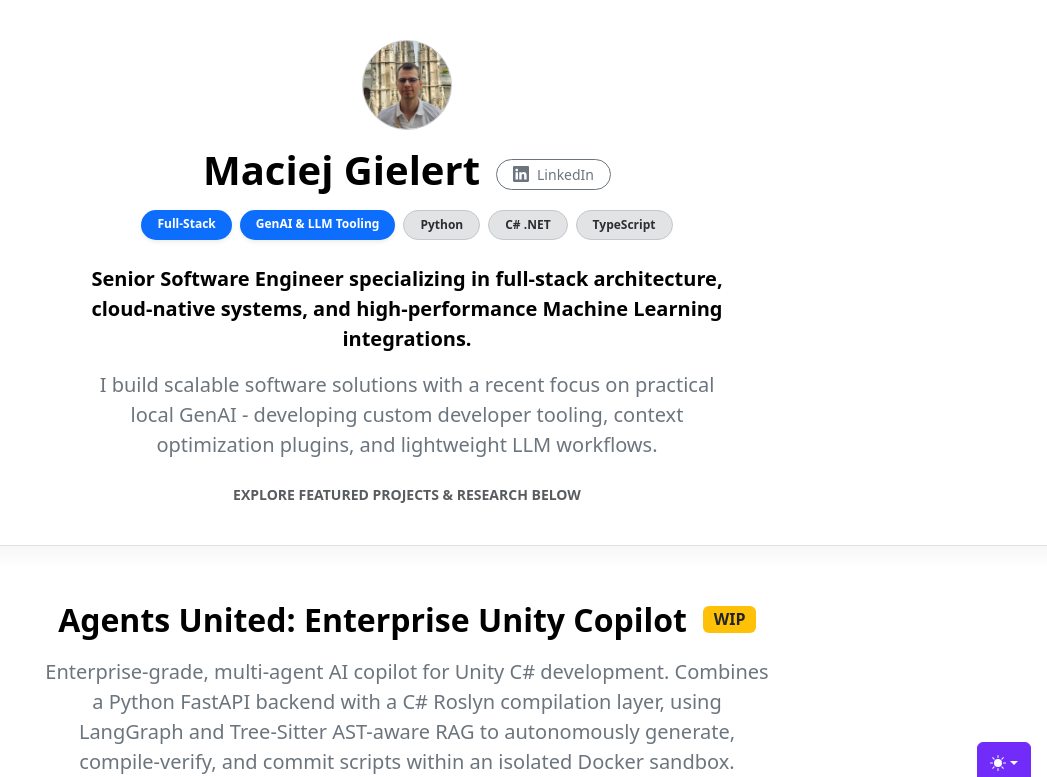
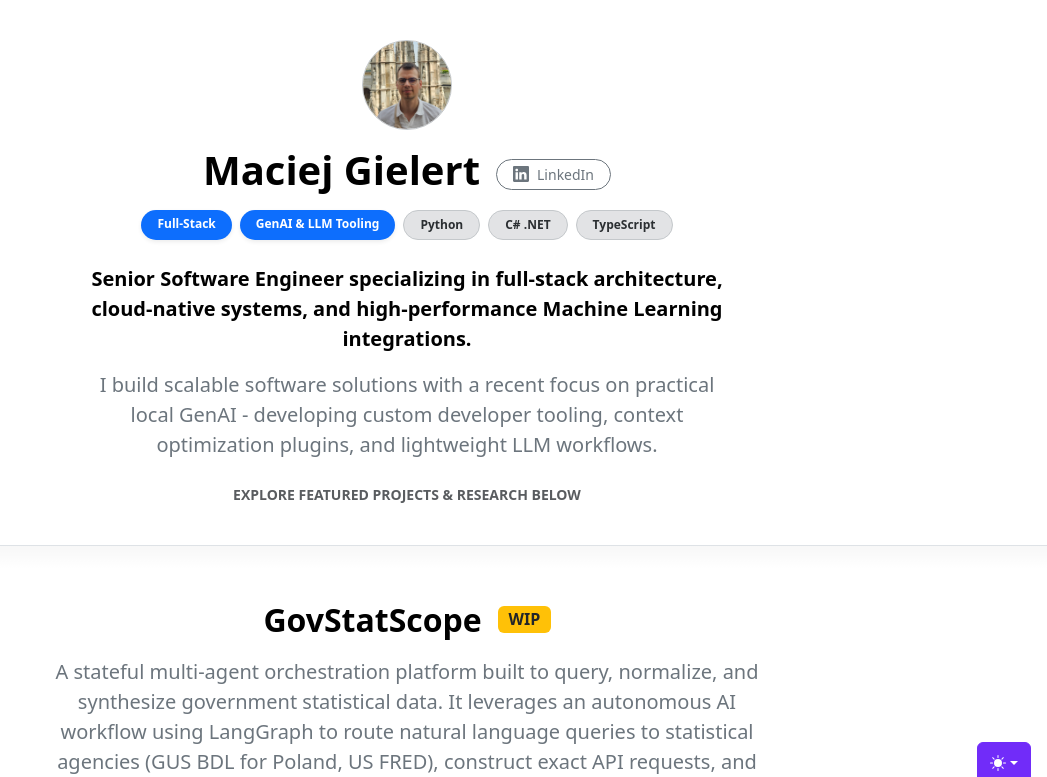
Before and after one commit to GlrtDev/glrtdev.github.io, a React (Vite) app in the folder portfolio/: page / in a window 1280 px wide. Shown: the top 777 px of the page, without its empty margins (233-1280 px from the left). Built offline with nearby package versions, Linux system fonts and the light colour scheme.

Commit message:
Add govstatscope project

```diff
--- a/portfolio/src/App.tsx
+++ b/portfolio/src/App.tsx
@@ -6,6 +6,30 @@ import gfxAbstract from './assets/imgs/gfx_foot_abstract.svg';
 import Footer from './components/Footer';
 
 const projects = [
+  {
+      title: (
+        <>
+          GovStatScope{' '}
+          <span className="badge bg-warning text-dark fs-6 align-middle mb-2 ms-2">
+            WIP
+          </span>
+        </>
+      ) as any,
+      description:
+        'A stateful multi-agent orchestration platform built to query, normalize, and synthesize government statistical data. It leverages an autonomous AI workflow using LangGraph to route natural language queries to statistical agencies (GUS BDL for Poland, US FRED), construct exact API requests, and perform comparative data analysis.',
+      frontendStack: ['React 18', 'TypeScript', 'Vite', 'Tailwind CSS'],
+      backendStack: [
+        'Python',
+        'FastAPI',
+        'LangGraph',
+        'Pydantic',
+        'Amazon Bedrock',
+        'Docker',
+        'AWS ECS Fargate',
+        'DynamoDB',
+      ],
+      mainLink: 'https://github.com/GlrtDev/gov-stat-scope',
+    },
   {
     title: (
       <>
@@ -106,7 +130,6 @@ const projects = [
     title: 'Game: 8 Bit Survivor',
     description:
       'This is the first game that I finished. Started with a small plan but ended up managing a big project with over 25,000 lines of code. Applied a lot of design patterns such as factory, builder, composite, facade etc. Also, this project helped me refresh more advance programming concepts like thread synchronization, integrating third-party code and web sockets.',
-    // You can add the specific languages/tools you used here, I left it empty based on the text
     techStack: [],
     mainLink: 'https://play.google.com/store/apps/details?id=com.glrtdev.EightBitSurvivor',
     mainLinkLabel: 'Google Play',
@@ -126,11 +149,10 @@ const projects = [
   },
 ];
 
-
 function App() {
   return (
     <>
-    <ThemeToggle/>
+      <ThemeToggle />
       <main>
         <HeroSection />
         <div className="b-example-divider"></div>
```
Lines whose indentation alone changed are shown as unchanged.
